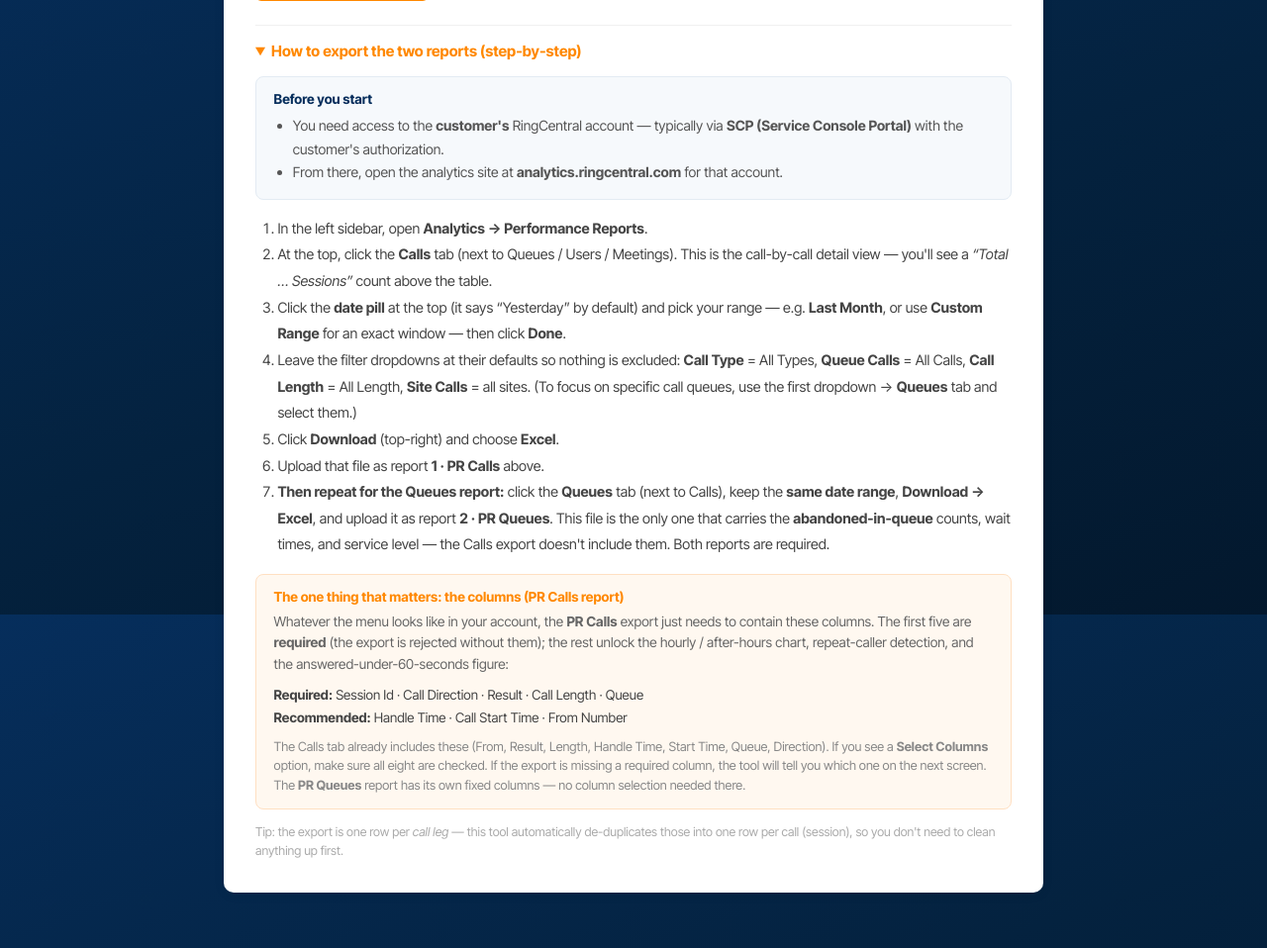
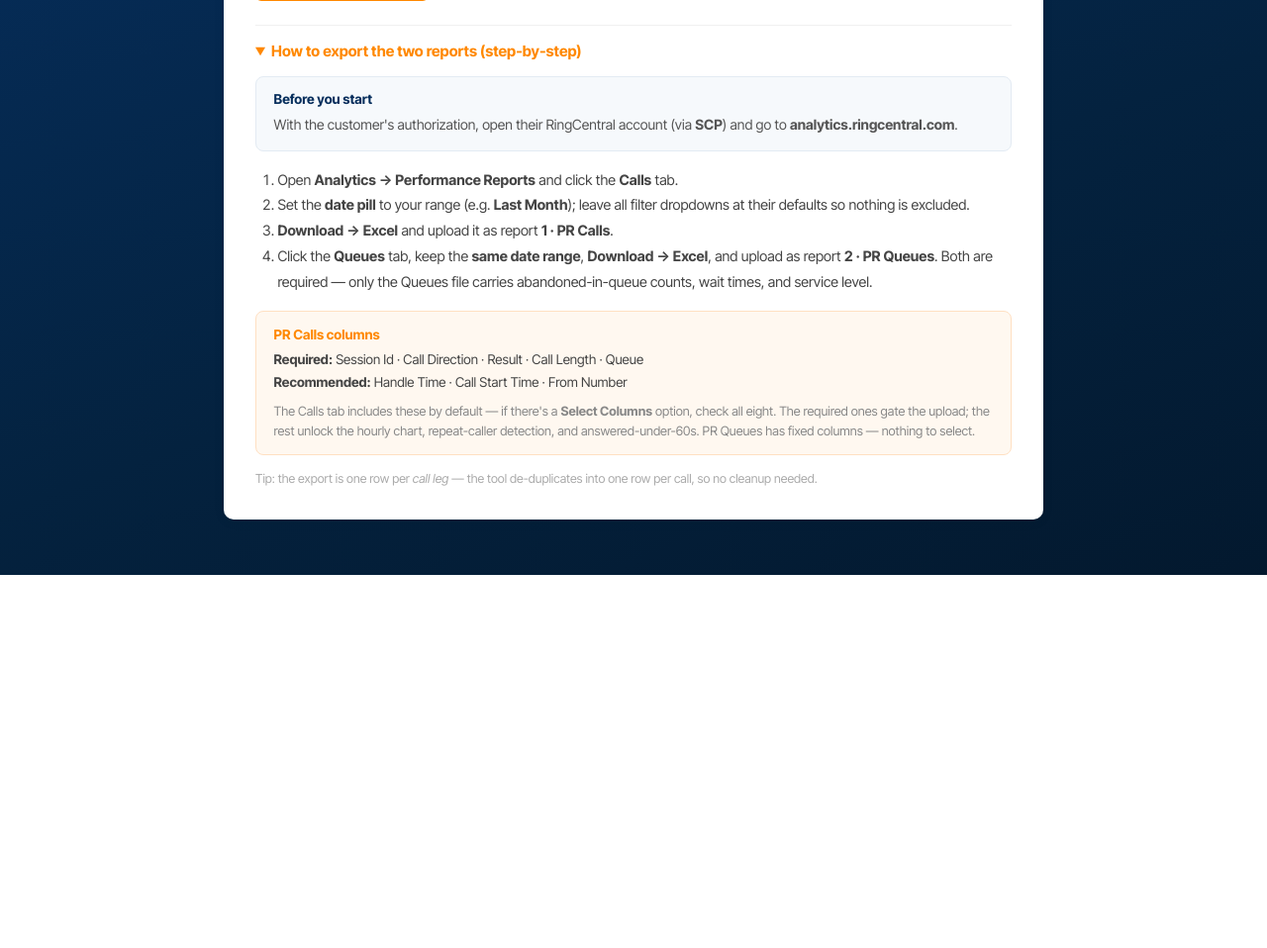
Before and after one commit to nmludwig/rng-performance-analyzer, a Flask app: template templates/upload.html in a window 1280 px wide. Shown: the part 979-1937 px from the top of the page at 99% size. After the commit the page ends 1560 px from the top, so only its background shows below. Run offline with Flask 3, Linux system fonts and the light colour scheme; the template is opened without the code that fills it, so the values that code supplies are empty.

Commit message:
Tighten the export instructions on the upload screen
Condense the step-by-step from 7 steps and dense paragraphs to 4 steps
plus trimmed column guidance, keeping every essential detail.

Co-Authored-By: Claude Opus 4.7 <noreply@anthropic.com>

```diff
--- a/templates/upload.html
+++ b/templates/upload.html
@@ -106,62 +106,41 @@
     <!-- Before you start -->
     <div style="margin-top:1rem;background:#f6f9fc;border:1px solid #e3ebf3;border-radius:8px;padding:0.9rem 1.1rem;">
       <div style="font-weight:700;font-size:0.85rem;color:#062E5C;margin-bottom:0.4rem;">Before you start</div>
-      <ul style="padding-left:1.2rem;line-height:1.7;color:#555;font-size:0.88rem;margin:0;">
-        <li>You need access to the <strong>customer's</strong> RingCentral account — typically via
-            <strong>SCP (Service Console Portal)</strong> with the customer's authorization.</li>
-        <li>From there, open the analytics site at
-            <strong>analytics.ringcentral.com</strong> for that account.</li>
-      </ul>
+      <p style="line-height:1.6;color:#555;font-size:0.88rem;margin:0;">
+        With the customer's authorization, open their RingCentral account (via
+        <strong>SCP</strong>) and go to <strong>analytics.ringcentral.com</strong>.
+      </p>
     </div>
 
     <!-- Steps -->
-    <ol style="padding-left:1.4rem;line-height:1.85;color:#444;font-size:0.9rem;margin-top:1rem;">
-      <li>In the left sidebar, open <strong>Analytics → Performance Reports</strong>.</li>
-      <li>At the top, click the <strong>Calls</strong> tab (next to Queues / Users / Meetings).
-          This is the call-by-call detail view — you'll see a <em>“Total … Sessions”</em> count above the table.</li>
-      <li>Click the <strong>date pill</strong> at the top (it says “Yesterday” by default) and pick your
-          range — e.g. <strong>Last Month</strong>, or use <strong>Custom Range</strong> for an exact
-          window — then click <strong>Done</strong>.</li>
-      <li>Leave the filter dropdowns at their defaults so nothing is excluded:
-          <strong>Call Type</strong> = All Types, <strong>Queue Calls</strong> = All Calls,
-          <strong>Call Length</strong> = All Length, <strong>Site Calls</strong> = all sites.
-          (To focus on specific call queues, use the first dropdown →
-          <strong>Queues</strong> tab and select them.)</li>
-      <li>Click <strong>Download</strong> (top-right) and choose <strong>Excel</strong>.</li>
-      <li>Upload that file as report <strong>1 · PR Calls</strong> above.</li>
-      <li><strong>Then repeat for the Queues report:</strong> click the <strong>Queues</strong> tab
-          (next to Calls), keep the <strong>same date range</strong>, <strong>Download → Excel</strong>,
-          and upload it as report <strong>2 · PR Queues</strong>. This file is the only one that carries
-          the <strong>abandoned-in-queue</strong> counts, wait times, and service level — the Calls
-          export doesn't include them. Both reports are required.</li>
+    <ol style="padding-left:1.4rem;line-height:1.8;color:#444;font-size:0.9rem;margin-top:1rem;">
+      <li>Open <strong>Analytics → Performance Reports</strong> and click the <strong>Calls</strong> tab.</li>
+      <li>Set the <strong>date pill</strong> to your range (e.g. <strong>Last Month</strong>); leave all
+          filter dropdowns at their defaults so nothing is excluded.</li>
+      <li><strong>Download → Excel</strong> and upload it as report <strong>1 · PR Calls</strong>.</li>
+      <li>Click the <strong>Queues</strong> tab, keep the <strong>same date range</strong>,
+          <strong>Download → Excel</strong>, and upload as report <strong>2 · PR Queues</strong>.
+          Both are required — only the Queues file carries abandoned-in-queue counts, wait times, and service level.</li>
     </ol>
 
     <!-- Required columns -->
     <div style="margin-top:1rem;background:#fff8f0;border:1px solid #ffe0c2;border-radius:8px;padding:0.9rem 1.1rem;">
       <div style="font-weight:700;font-size:0.85rem;color:#FF8800;margin-bottom:0.4rem;">
-        The one thing that matters: the columns (PR Calls report)
+        PR Calls columns
       </div>
-      <p style="color:#666;font-size:0.86rem;line-height:1.55;margin:0 0 0.55rem;">
-        Whatever the menu looks like in your account, the <strong>PR Calls</strong> export just needs to
-        contain these columns. The first five are <strong>required</strong> (the export is rejected
-        without them); the rest unlock the hourly / after-hours chart, repeat-caller detection, and the
-        answered-under-60-seconds figure:
-      </p>
       <div style="font-size:0.84rem;color:#444;line-height:1.7;">
         <strong>Required:</strong> Session Id · Call Direction · Result · Call Length · Queue<br>
         <strong>Recommended:</strong> Handle Time · Call Start Time · From Number
       </div>
       <p style="color:#888;font-size:0.8rem;line-height:1.5;margin:0.55rem 0 0;">
-        The Calls tab already includes these (From, Result, Length, Handle Time, Start Time, Queue,
-        Direction). If you see a <strong>Select Columns</strong> option, make sure all eight are checked.
-        If the export is missing a required column, the tool will tell you which one on the next screen.
-        The <strong>PR Queues</strong> report has its own fixed columns — no column selection needed there.
+        The Calls tab includes these by default — if there's a <strong>Select Columns</strong> option,
+        check all eight. The required ones gate the upload; the rest unlock the hourly chart,
+        repeat-caller detection, and answered-under-60s. PR Queues has fixed columns — nothing to select.
       </p>
     </div>
 
     <p style="color:#aaa;font-size:0.78rem;line-height:1.5;margin-top:0.9rem;margin-bottom:0;">
-      Tip: the export is one row per <em>call leg</em> — this tool automatically de-duplicates those
-      into one row per call (session), so you don't need to clean anything up first.
+      Tip: the export is one row per <em>call leg</em> — the tool de-duplicates into one row per call, so no cleanup needed.
     </p>
   </details>
 </div>
```
